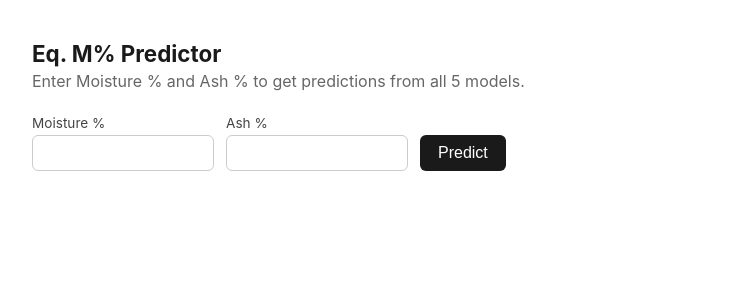
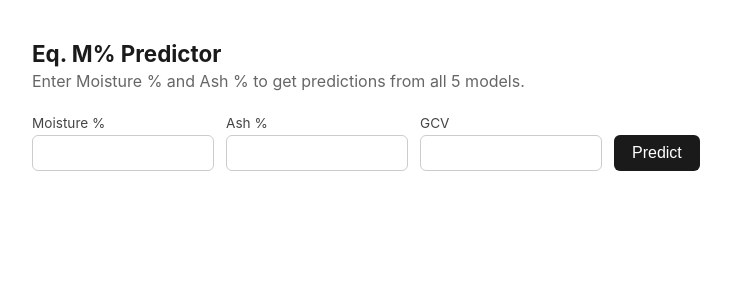
Before and after one commit to dhruvkhandelwal005/Moisture_Prediction, a Flask app: page / in a window 1280 px wide. Shown: the top 300 px of the page, without its empty margins (248-979 px from the left). Run offline with Flask 3, Linux system fonts and the light colour scheme.

Commit message:
add gcv calucation input and formula

```diff
--- a/app.py
+++ b/app.py
@@ -8,19 +8,21 @@ app = Flask(__name__)
 def index():
     predictions = None
     metrics = None
-    moisture = ash = ""
+    moisture = ash = gcv = ""
     error = None
 
     if request.method == "POST":
         moisture = request.form.get("moisture", "")
         ash = request.form.get("ash", "")
+        gcv = request.form.get("gcv", "")
         try:
             moisture_val = float(moisture)
             ash_val = float(ash)
-            predictions = models.predict_all(moisture_val, ash_val)
+            gcv_val = float(gcv)
+            predictions = models.predict_all(moisture_val, ash_val, gcv_val)
             metrics = models.get_state()["metrics"]
         except ValueError:
-            error = "Please enter valid numeric values for both fields."
+            error = "Please enter valid numeric values for all fields."
 
     return render_template(
         "index.html",
@@ -28,6 +30,7 @@ def index():
         metrics=metrics,
         moisture=moisture,
         ash=ash,
+        gcv=gcv,
         error=error,
     )
 
--- a/templates/index.html
+++ b/templates/index.html
@@ -35,19 +35,24 @@
       <label for="ash">Ash %</label>
       <input type="number" step="any" id="ash" name="ash" value="{{ ash }}" required>
     </div>
+    <div class="field">
+      <label for="gcv">GCV</label>
+      <input type="number" step="any" id="gcv" name="gcv" value="{{ gcv }}" required>
+    </div>
     <button type="submit">Predict</button>
   </form>
 
   {% if predictions %}
   <table>
     <thead>
-      <tr><th>Model</th><th>Predicted Eq. M%</th><th>Test R²</th><th>Test RMSE</th></tr>
+      <tr><th>Model</th><th>Predicted Eq. M%</th><th>Calculated GCV</th><th>Test R²</th><th>Test RMSE</th></tr>
     </thead>
     <tbody>
-      {% for name, value in predictions.items() %}
+      {% for name, result in predictions.items() %}
       <tr>
         <td>{{ name }}</td>
-        <td><strong>{{ value }}</strong></td>
+        <td><strong>{{ result.eq_moisture }}</strong></td>
+        <td><strong>{{ result.gcv }}</strong></td>
         <td class="metric">{{ metrics[name].r2 }}</td>
         <td class="metric">{{ metrics[name].rmse }}</td>
       </tr>
```
Also changed, not shown: models.py (+8 -2 lines), catboost_info/catboost_training.json, 3 other files.
